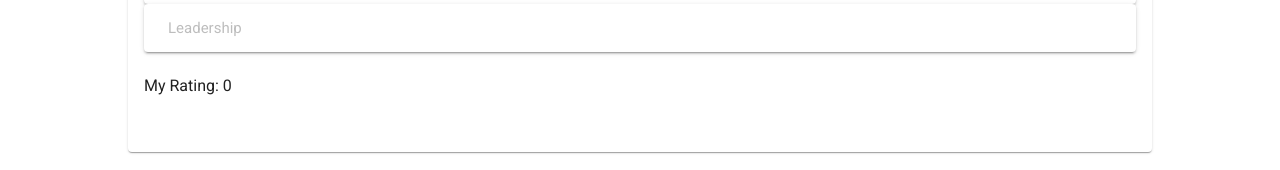
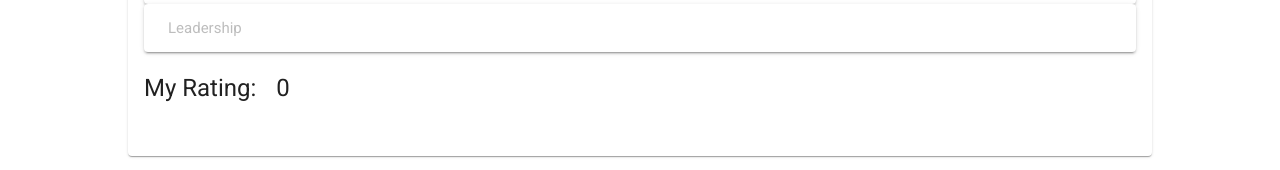
Before and after one commit to boogermanus/AmIa, an Angular app: page / in a window 1280 px wide. Shown: the part 453-623 px from the top of the page. Built offline with nearby package versions, Linux system fonts and the light colour scheme.

Commit message:
messing with ratings

```diff
--- a/src/app/components/rating/rating.component.html
+++ b/src/app/components/rating/rating.component.html
@@ -1 +1,4 @@
-<h3>My Rating: {{rating}}</h3>
+<div class="d-flex flex-row">
+  <h1>My Rating:</h1>
+  <h1 style="margin-left: 20px">{{rating}}</h1>
+</div>
--- a/src/app/services/expectedCompetency.service.ts
+++ b/src/app/services/expectedCompetency.service.ts
@@ -24,12 +24,12 @@ export class ExpectedCompetencyService {
   public getExpectedScoreByJobId(id: number): number {
     const mapped = this.expectedCompetencies.map(ec => ec.jobLevels);
     let sum = 0;
-
-    if(id-1 < 0)
+    let index = id-1;
+    if(index < 0)
       return sum;
 
     for (const mappedElement of mapped) {
-      sum += mappedElement[id-1];
+      sum += mappedElement[index];
     }
     return sum;
   }
```
